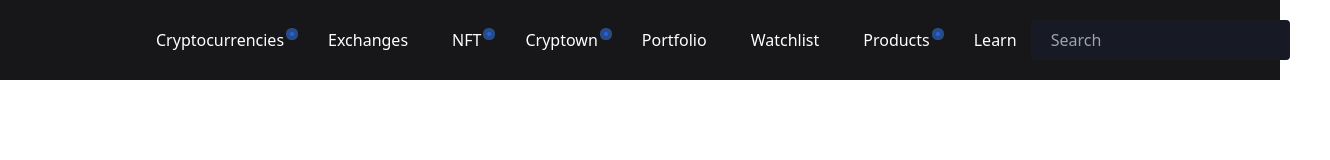
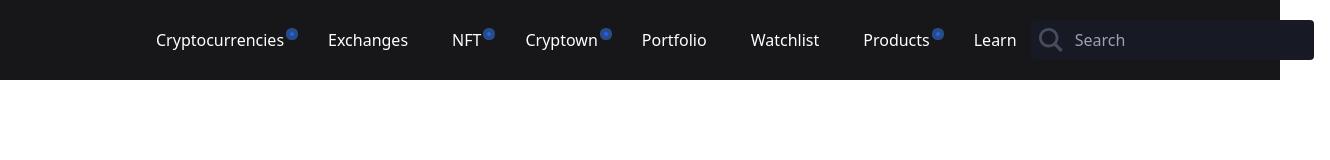
Before and after one commit to VladKalachev/coinmarketcap-blockchain, a Next.js app: page / in a window 1280 px wide. Shown: the top 160 px of the page, 1330 px wide, since content can reach past the window. Built offline with nearby package versions, Linux system fonts and the light colour scheme; grey boxes are pictures that could not be loaded.

Commit message:
chore: Header

```diff
--- a/components/Header.tsx
+++ b/components/Header.tsx
@@ -1,4 +1,5 @@
 import Image from 'next/image'
+import Search from '../assets/svg/search'
 
 const styles = {
   navLink: `text-white flex mx-[10px]`,
@@ -64,7 +65,7 @@ const Header = () => {
         <div className="flex items-center">
           {/* <ConnectButton /> */}
           <div className={styles.inputContainer}>
-            {/* <Search /> */}
+            <Search />
             <input className={styles.input} placeholder="Search" />
           </div>
         </div>
```
